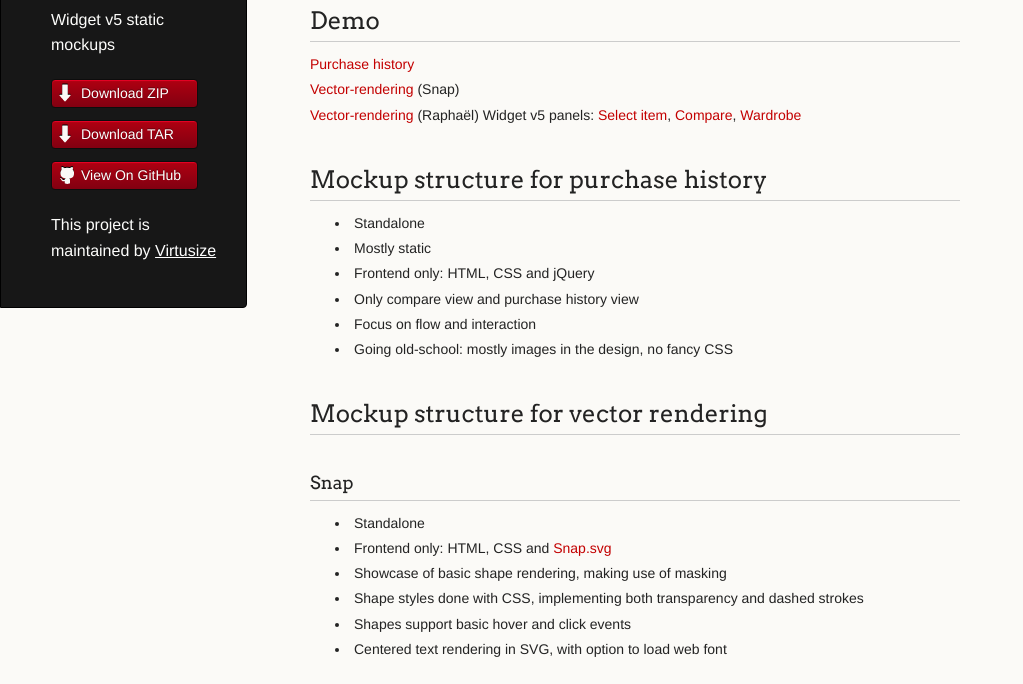
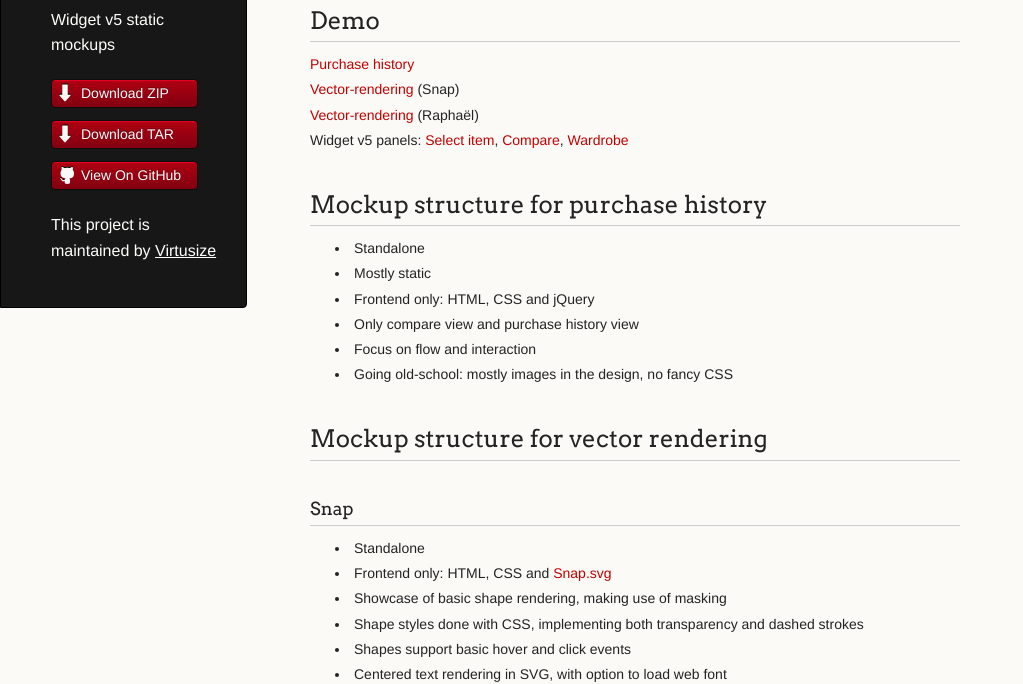
Before and after one commit to virtusize/mockups, a plain HTML site: page index.html in a window 1280 px wide. Shown: the part 122-806 px from the top of the page, without its empty margins (0-1023 px from the left). Drawn offline with Linux system fonts and the light colour scheme.

Commit message:
Bugfix: Missing row breaks in doc files

```diff
--- a/index.html
+++ b/index.html
@@ -38,7 +38,7 @@
 <p>
   <a href="http://virtusize.github.io/mockups/purchase-history/">Purchase history</a><br>
   <a href="http://virtusize.github.io/mockups/vector-rendering/">Vector-rendering</a> (Snap)<br>
-  <a href="http://virtusize.github.io/mockups/vector-rendering/raphael.html">Vector-rendering</a> (Raphaël)
+  <a href="http://virtusize.github.io/mockups/vector-rendering/raphael.html">Vector-rendering</a> (Raphaël)<br>
   Widget v5 panels: <a href="http://virtusize.github.io/mockups/v5/">Select item</a>, <a href="http://virtusize.github.io/mockups/v5/compare.html">Compare</a>, <a href="http://virtusize.github.io/mockups/v5/wardrobe.html">Wardrobe</a>
 </p>
 
```
Also changed, not shown: README.md.
